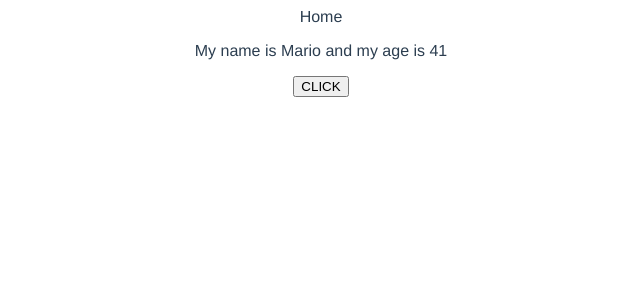
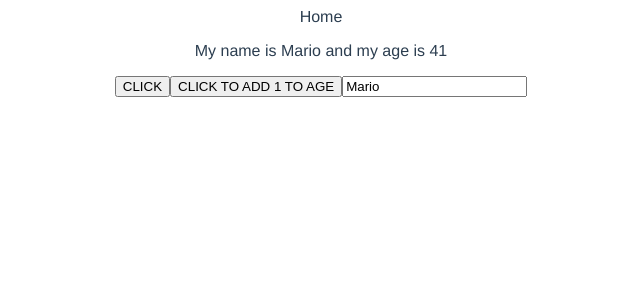
Before and after one commit to ViuCoding/vue-dojo-blog, a Vue app: page / in a window 1280 px wide. Shown: the top 300 px of the page, without its empty margins (319-959 px from the left). Built offline with nearby package versions, Linux system fonts and the light colour scheme.

Commit message:
Using REFS to make data in the setup() hook Reactive

```diff
--- a/src/views/HomeView.vue
+++ b/src/views/HomeView.vue
@@ -2,6 +2,8 @@
   <div class="home">Home</div>
   <p ref="p">My name is {{ name }} and my age is {{ age }}</p>
   <button @click="handleClick">CLICK</button>
+  <button @click="age++">CLICK TO ADD 1 TO AGE</button>
+  <input type="text" v-model="name" />
 </template>
 
 <script>
@@ -12,22 +14,24 @@
   name: "HomeView",
   setup() {
     // in the setup function we can write regular JS
-    const p = ref(null);
+    // const p = ref(null);
 
-    let name = "Mario";
-    let age = 41;
+    // We access the ref value using variableName.value
+    const name = ref("Mario");
+
+    const age = ref(41);
 
     const handleClick = () => {
-      console.log("You clicked me!");
-      console.log(p, p.value);
-      p.value.classList.add("test");
-      p.value.innerHTML = "Hello NINJASSSS!";
+      // This will update the name variable but the change won't be reflected in the template since we are using the Composition API.
+      // In order to have reactie data we need to use REFS
+      name.value = "Luigi";
+      console.log(name);
     };
 
     // In order to have access to these variables in the template we need to return them inside of an object.
     // Keep in mind, this is different than using the data() function. The data inside the setup() function is NOT reactive. So if a the value of "name" changes it WILL NOT be reflected in the template.
 
-    return { name, age, handleClick, p };
+    return { name, age, handleClick };
     // this is the same of writing return {name: name, age: age, handleClick : handleClick}
   },
 };
```
